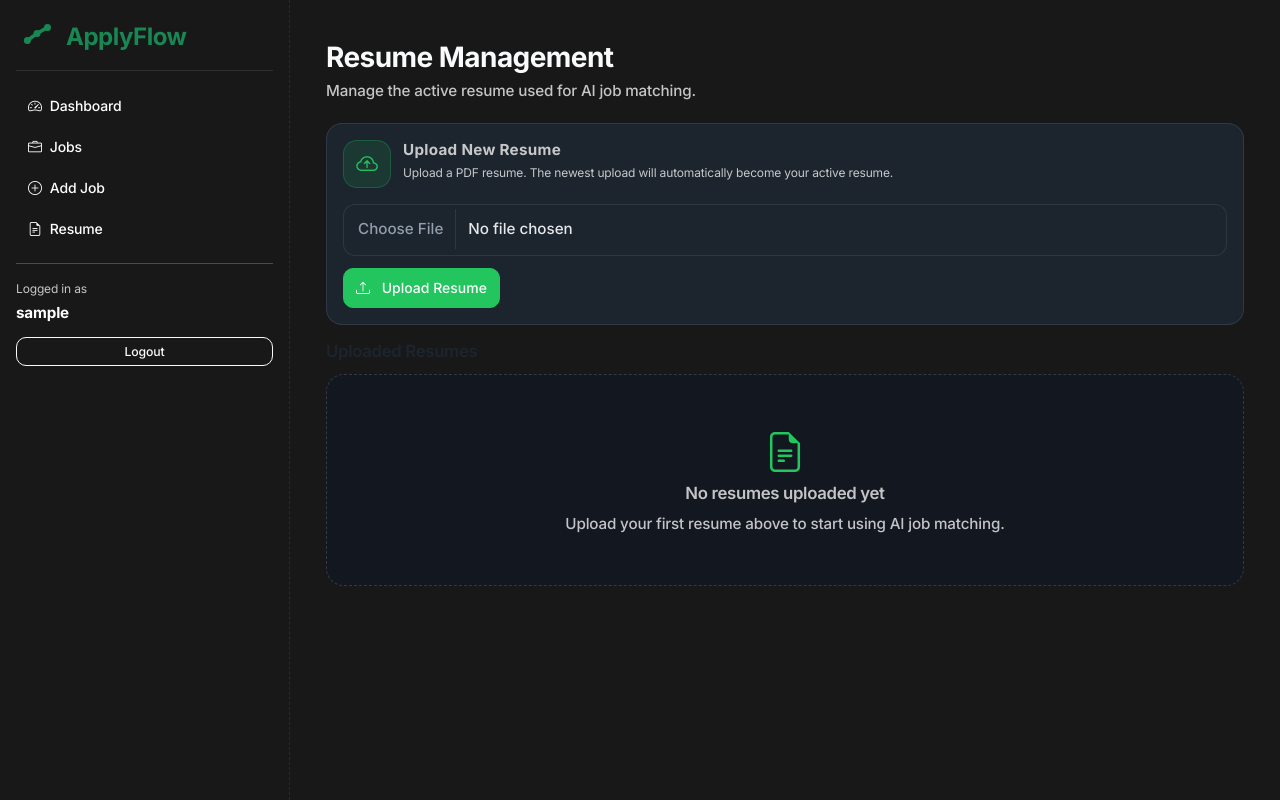
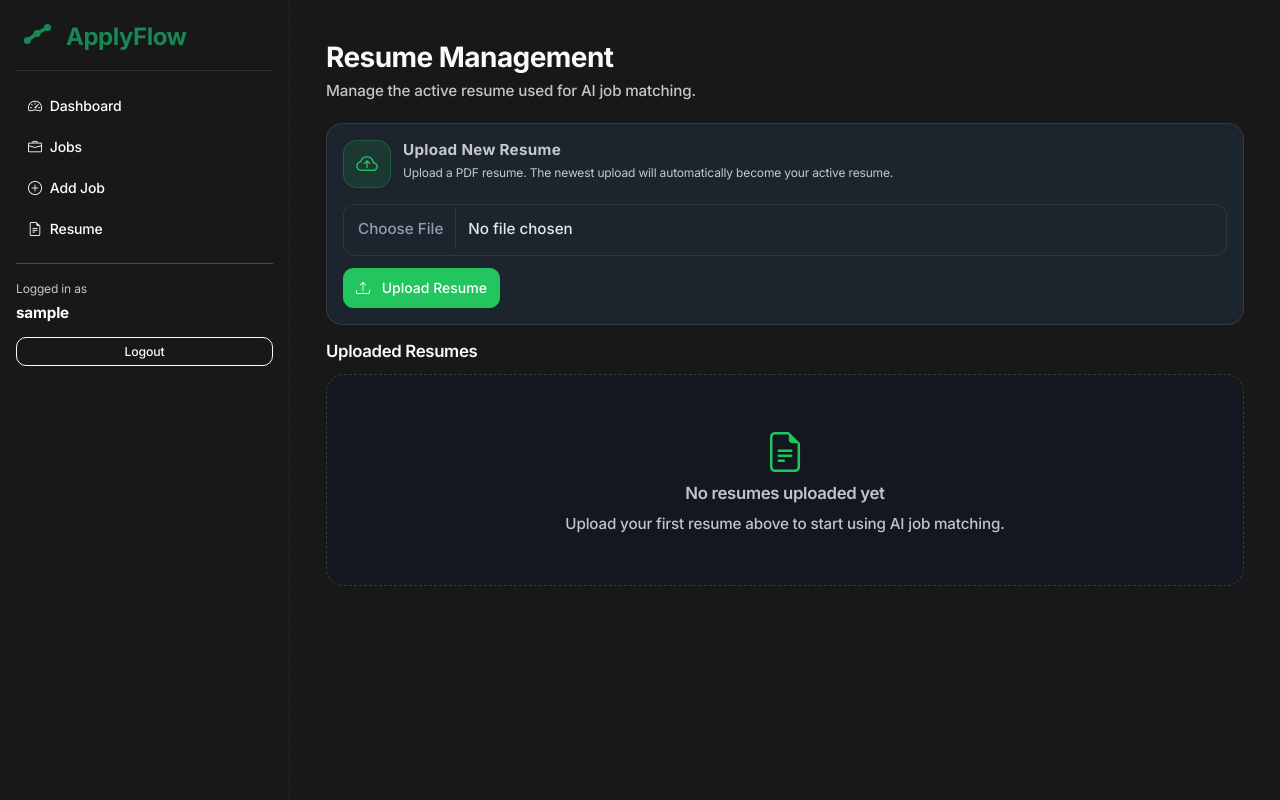
Before and after one commit to layugjohann/applyflow-ai, a Django app: page /jobs/resume/ in a window 1280 px wide. Run offline with Django 4.2, Linux system fonts and the light colour scheme; the visitor is signed in with stand-in values (Sample User, id 1); data that the repository does not hold is empty; some libraries are stand-ins or nearby versions.

Commit message:
Updated resume manager text color pt. 2

```diff
--- a/applications/templates/applications/resume_manager.html
+++ b/applications/templates/applications/resume_manager.html
@@ -54,7 +54,7 @@
 
     <!-- RESUME LIST HEADER -->
     <div class="d-flex justify-content-between align-items-center mb-3">
-        <h5 class="fw-semibold mb-0">
+        <h5 class="fw-semibold mb-0 text-light">
             Uploaded Resumes
         </h5>
 
```
